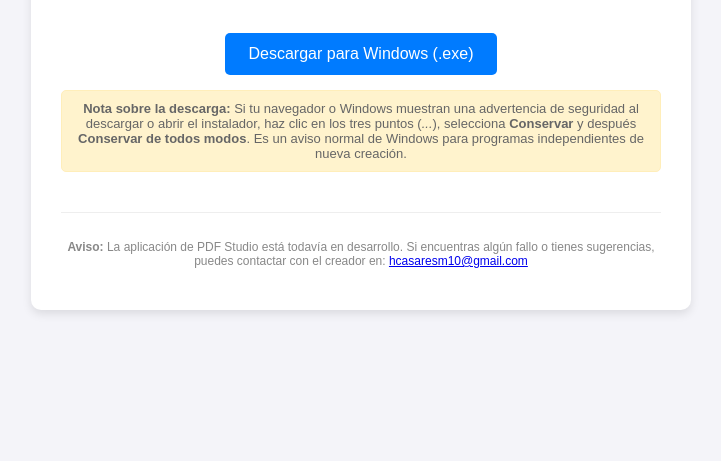
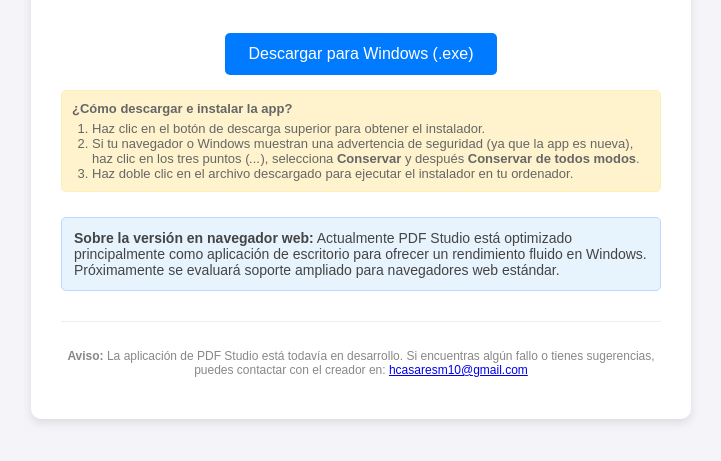
Before and after one commit to hugocasaresmoreno-lgtm/PDF-Studio-WEB, a plain HTML site: page index.html in a window 1280 px wide. Shown: the part 189-650 px from the top of the page, without its empty margins (279-1000 px from the left). Drawn offline with Linux system fonts and the light colour scheme.

Commit message:
Enhance download instructions and add web version info
Updated download instructions and added web version information.

```diff
--- a/index.html
+++ b/index.html
@@ -41,9 +41,20 @@
             padding: 10px;
             border-radius: 5px;
             border: 1px solid #ffeeba;
+            text-align: left;
+        }
+        .web-version-info {
+            margin-top: 25px;
+            font-size: 14px;
+            color: #444;
+            background: #e8f4fd;
+            padding: 12px;
+            border-radius: 5px;
+            border: 1px solid #b8daff;
+            text-align: left;
         }
         .footer-note {
-            margin-top: 40px;
+            margin-top: 30px;
             font-size: 12px;
             color: #888;
             border-top: 1px solid #eee;
@@ -57,13 +68,26 @@
         <h1>PDF Studio</h1>
         <p>Tu aplicación ligera y rápida para leer y editar archivos PDF en Windows.</p>
 
-        <!-- Enlace corregido para descarga directa -->
+        <!-- Botón de descarga directa desde Google Drive -->
         <a href="https://drive.google.com/uc?export=download&id=1EYEt-FCn9xLtMN1HRKqQ3q5BGDn1reue" class="btn">Descargar para Windows (.exe)</a>
 
+        <!-- Aviso sobre el proceso de descarga e instalación en Windows -->
         <div class="warning-note">
-            <strong>Nota sobre la descarga:</strong> Si tu navegador o Windows muestran una advertencia de seguridad al descargar o abrir el instalador, haz clic en los tres puntos (<em>...</em>), selecciona <strong>Conservar</strong> y después <strong>Conservar de todos modos</strong>. Es un aviso normal de Windows para programas independientes de nueva creación.
+            <strong>¿Cómo descargar e instalar la app?</strong>
+            <ol style="margin: 5px 0 0 20px; padding: 0;">
+                <li>Haz clic en el botón de descarga superior para obtener el instalador.</li>
+                <li>Si tu navegador o Windows muestran una advertencia de seguridad (ya que la app es nueva), haz clic en los tres puntos (<em>...</em>), selecciona <strong>Conservar</strong> y después <strong>Conservar de todos modos</strong>.</li>
+                <li>Haz doble clic en el archivo descargado para ejecutar el instalador en tu ordenador.</li>
+            </ol>
         </div>
 
+        <!-- Información sobre la versión web o uso en navegador -->
+        <div class="web-version-info">
+            <strong>Sobre la versión en navegador web:</strong>
+            Actualmente PDF Studio está optimizado principalmente como aplicación de escritorio para ofrecer un rendimiento fluido en Windows. Próximamente se evaluará soporte ampliado para navegadores web estándar.
+        </div>
+
+        <!-- Nota final de desarrollo y contacto -->
         <div class="footer-note">
             <p><strong>Aviso:</strong> La aplicación de PDF Studio está todavía en desarrollo. Si encuentras algún fallo o tienes sugerencias, puedes contactar con el creador en: <a href="mailto:hcasaresm10@gmail.com">hcasaresm10@gmail.com</a></p>
         </div>
```
